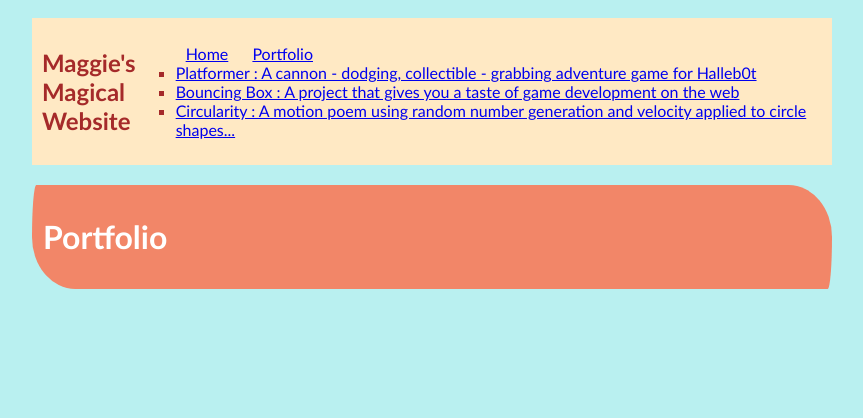
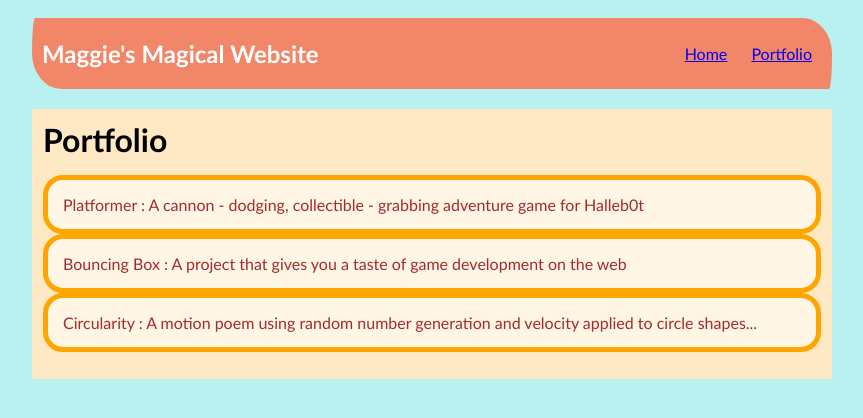
Before and after one commit to themaggiest/themaggiest.github.io, a plain HTML site: page portfolio.html in a window 1280 px wide. Shown: the whole page, without its empty margins (208-1071 px from the left). Drawn offline with Linux system fonts and the light colour scheme.

Commit message:
add portfolio.html file

```diff
--- a/portfolio.html
+++ b/portfolio.html
@@ -21,21 +21,21 @@
 
           /* navigation menu */
           nav {
-            background-color: rgb(255, 233, 196);
+            background: rgb(242, 134, 104);
             margin: 0 auto;
             margin-bottom: 20px;
-            margin-top: 20;
             display: flex;
             padding: 10px;
-            color: brown;
+            border-radius: 10px 100px / 120px;
 
           }
 
           h1 {
-              display: flex;
-              align-items: center;
-              color: brown;
-              flex: 1;
+            display: flex;
+            align-items: center;
+            color: white;
+            flex: 1;
+            margin: 0;
           }
           #nav-ul {
               list-style-type: square;
@@ -52,12 +52,14 @@
 
           /* main container area beneath menu */
           main {
-            background: rgb(242, 134, 104);
+            background-color: rgb(255, 233, 196);
             margin: 0 auto;
             margin-bottom: 20px;
+            margin-top: 20;
             display: flex;
             padding: 10px;
-            border-radius: 10px 100px / 120px;
+            color: brown;
+
           }
           .content {
               flex: 1;
@@ -65,7 +67,7 @@
           }
           /* portfolio styles */
           .content h1 {
-          color: white;
+          color: black;
             }
 
             #portfolio {
@@ -74,10 +76,10 @@
             }
 
             #portfolio li {
-                background: #fff;
-                padding: 10px;
-                border-radius: 10px;
-                margin-bottom: 10px;
+              background-color: rgb(255, 246, 230);
+              border: 5px orange solid;
+              padding: 15px;
+              border-radius: 20px;
             }
 
             #portfolio li:hover {
@@ -86,7 +88,7 @@
 
             #portfolio a {
                 text-decoration: none;
-                color: #454545;
+                color: brown;
             }
 
 
@@ -105,15 +107,15 @@
             <li class="nav-li">
               <a href="portfolio.html"> Portfolio </a>
             </li>
-            <li><a href="projects/platformer/">Platformer : A cannon - dodging, collectible - grabbing adventure game for Halleb0t</a></li>
-            <li><a href="projects/bouncing-box/">Bouncing Box : A project that gives you a taste of game development on the web </a></li>
-            <li><a href="projects/circularity/">Circularity : A motion poem using random number generation and velocity applied to circle shapes...</a></li>
           </ul>
         </nav>
         <main>
           <div class="content">
               <h1>Portfolio</h1>
               <ul id="portfolio">
+                <li><a href="projects/platformer/">Platformer : A cannon - dodging, collectible - grabbing adventure game for Halleb0t</a></li>
+                <li><a href="projects/bouncing-box/">Bouncing Box : A project that gives you a taste of game development on the web </a></li>
+              <li><a href="projects/circularity/">Circularity : A motion poem using random number generation and velocity applied to circle shapes...</a></li>
               </ul>
           </div>
           <div class="navigation">
```
